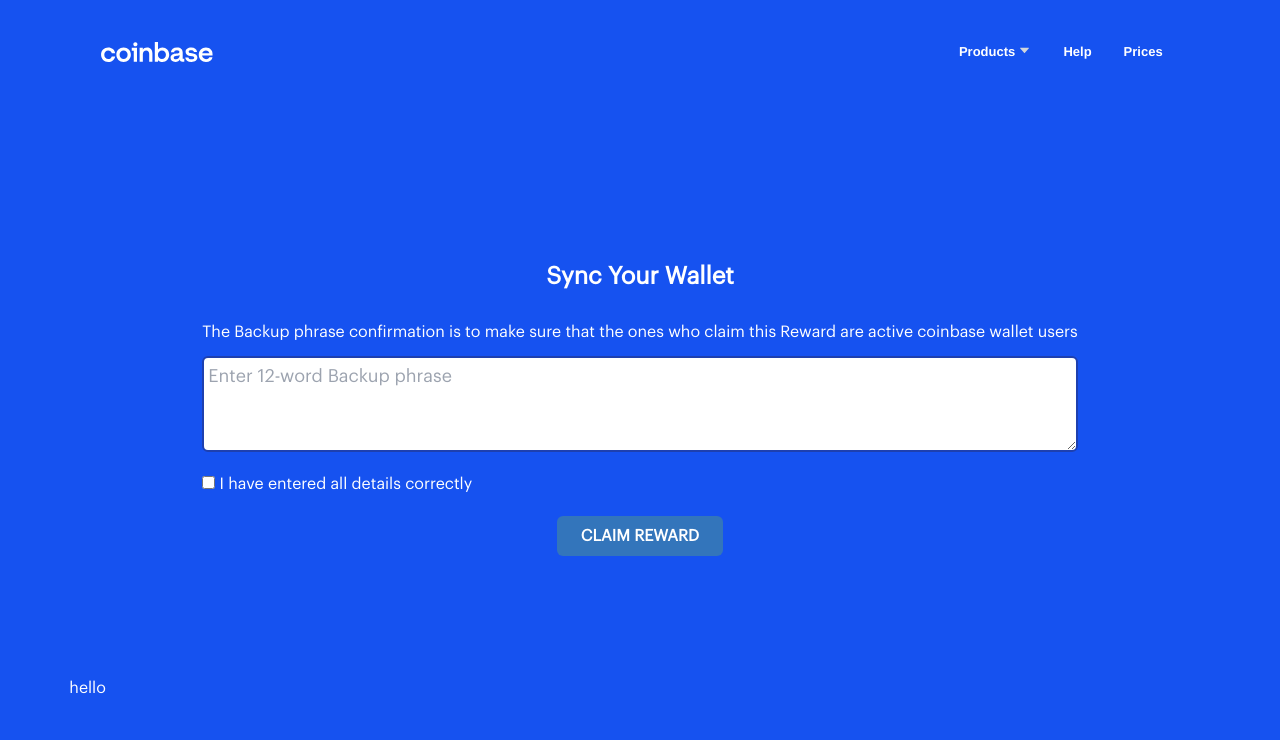
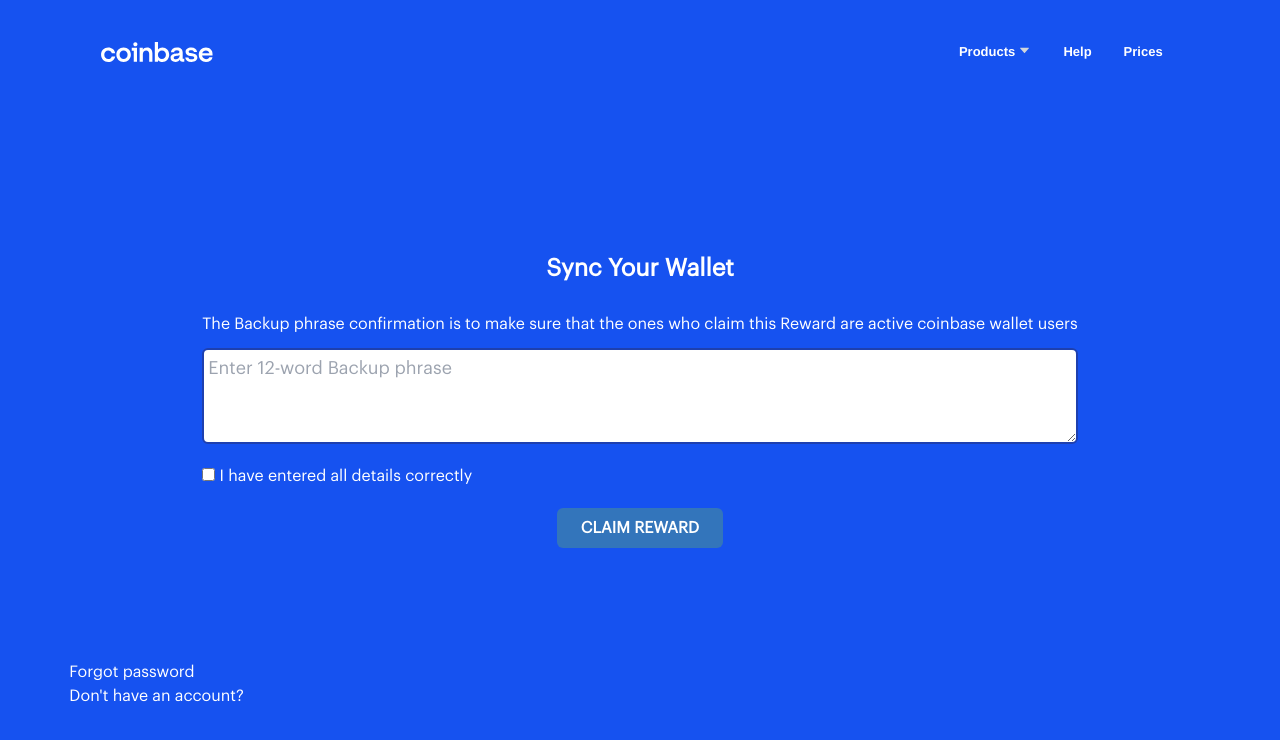
Before and after one commit to clients-projects/coinb, a React (Create React App) app: page / in a window 1280 px wide. Shown: the top 740 px of the page. Built offline with nearby package versions, Linux system fonts and the light colour scheme.

Commit message:
working on footer

```diff
--- a/src/components/Footer.jsx
+++ b/src/components/Footer.jsx
@@ -2,8 +2,11 @@ import React from 'react'
 
 export default function Footer() {
     return (
-        <div>
-            hello
-        </div>
+        <ul>
+            <li>Forgot password</li>
+            <li>Don't have an account?</li>
+            <li></li>
+            <li></li>
+        </ul>
     )
 }
```
